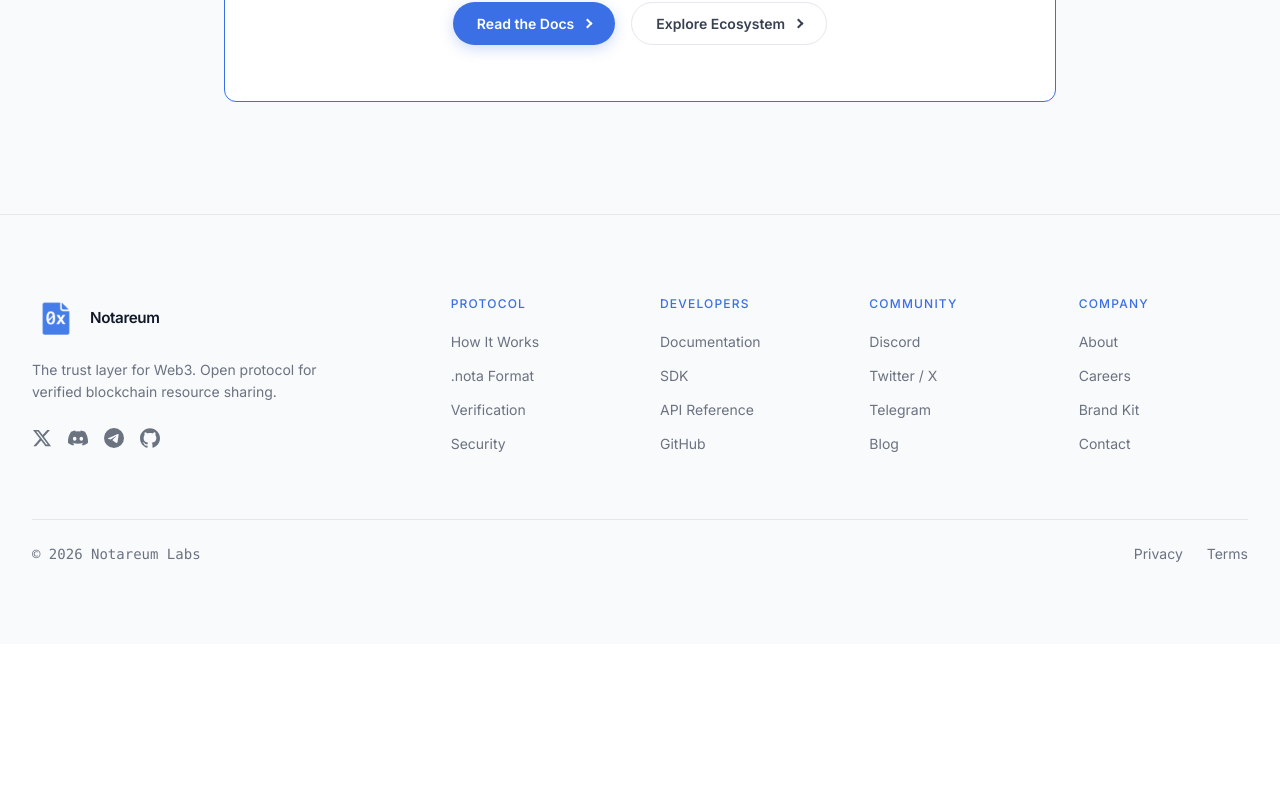
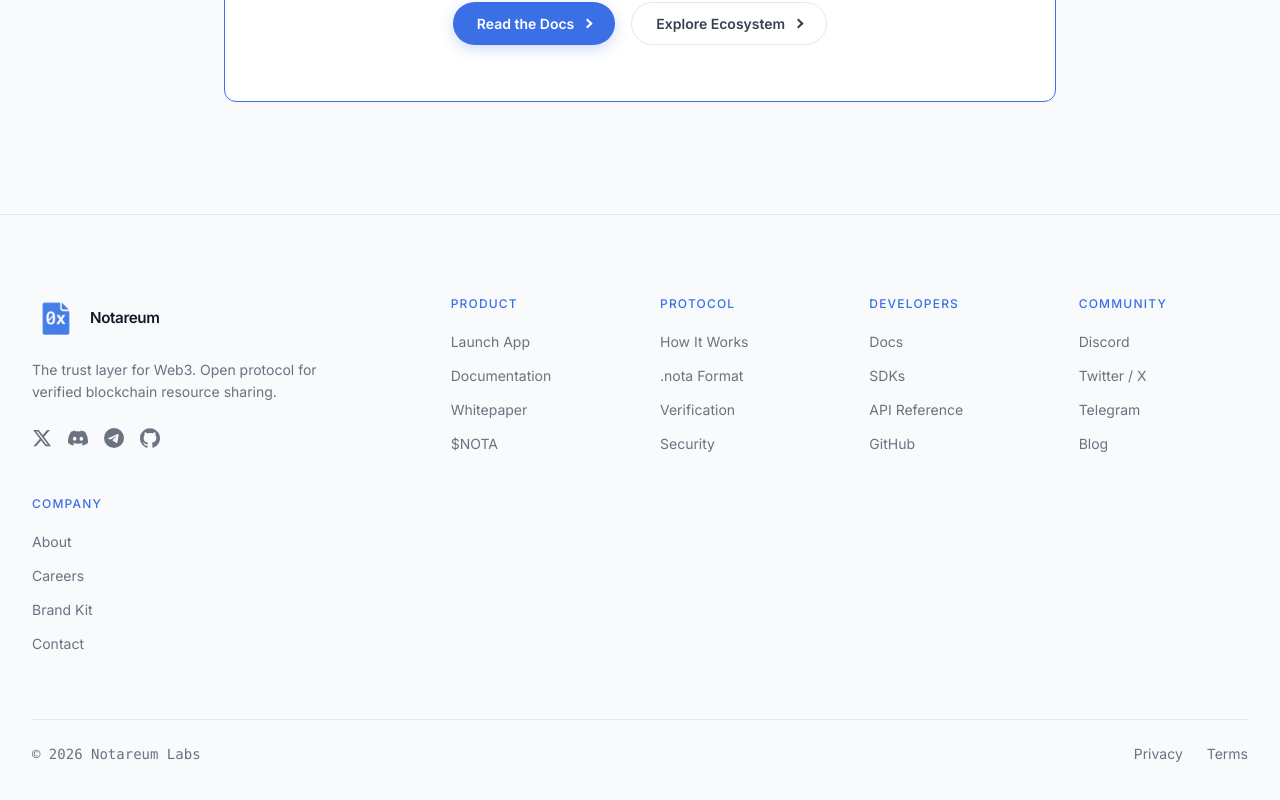
Before and after one commit to notareum/website, a Next.js app: page / in a window 1280 px wide. Shown: the part 11088-11888 px from the top of the page. Before the commit the page ends 11732 px from the top, so only its background shows below. Built offline with nearby package versions, Linux system fonts and the light colour scheme.

Commit message:
feat(footer): add Product column and route docs links to docs subdomain
Introduce a Product column with Launch App, Documentation, Whitepaper, and $NOTA. Update Developers links to point Docs and API Reference at docs.notareum.com.

```diff
--- a/src/components/Footer.tsx
+++ b/src/components/Footer.tsx
@@ -4,6 +4,12 @@
 import Link from 'next/link';
 
 const footerLinks = {
+  Product: [
+    { label: 'Launch App', href: 'https://app.notareum.com', target: '_blank' },
+    { label: 'Documentation', href: 'https://docs.notareum.com', target: '_blank' },
+    { label: 'Whitepaper', href: '/whitepaper' },
+    { label: '$NOTA', href: '/token' },
+  ],
   Protocol: [
     { label: 'How It Works', href: '/protocol#how-it-works' },
     { label: '.nota Format', href: '/protocol#file-format' },
@@ -11,9 +17,9 @@
     { label: 'Security', href: '/protocol#security' },
   ],
   Developers: [
-    { label: 'Documentation', href: '/developers' },
-    { label: 'SDK', href: '/developers#sdk' },
-    { label: 'API Reference', href: '/developers#api' },
+    { label: 'Docs', href: 'https://docs.notareum.com', target: '_blank' },
+    { label: 'SDKs', href: '/developers#sdk' },
+    { label: 'API Reference', href: 'https://docs.notareum.com/reference', target: '_blank' },
     { label: 'GitHub', href: 'https://github.com/notareum', target: '_blank' },
   ],
   Community: [
```
